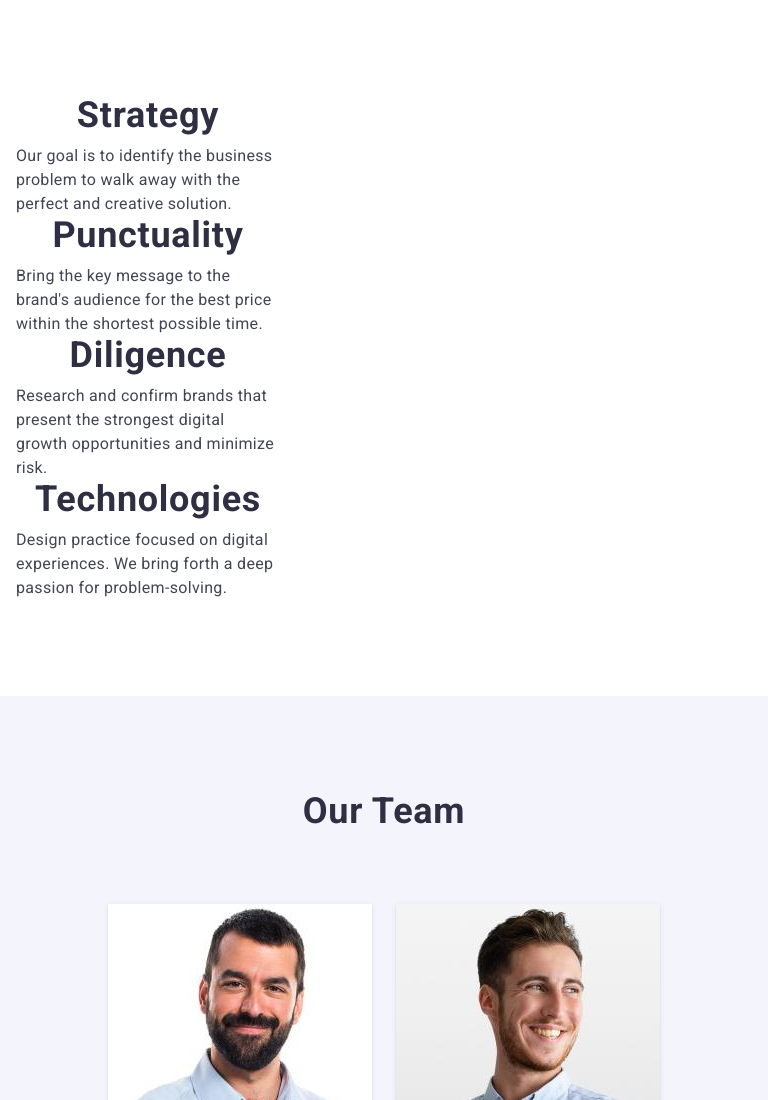
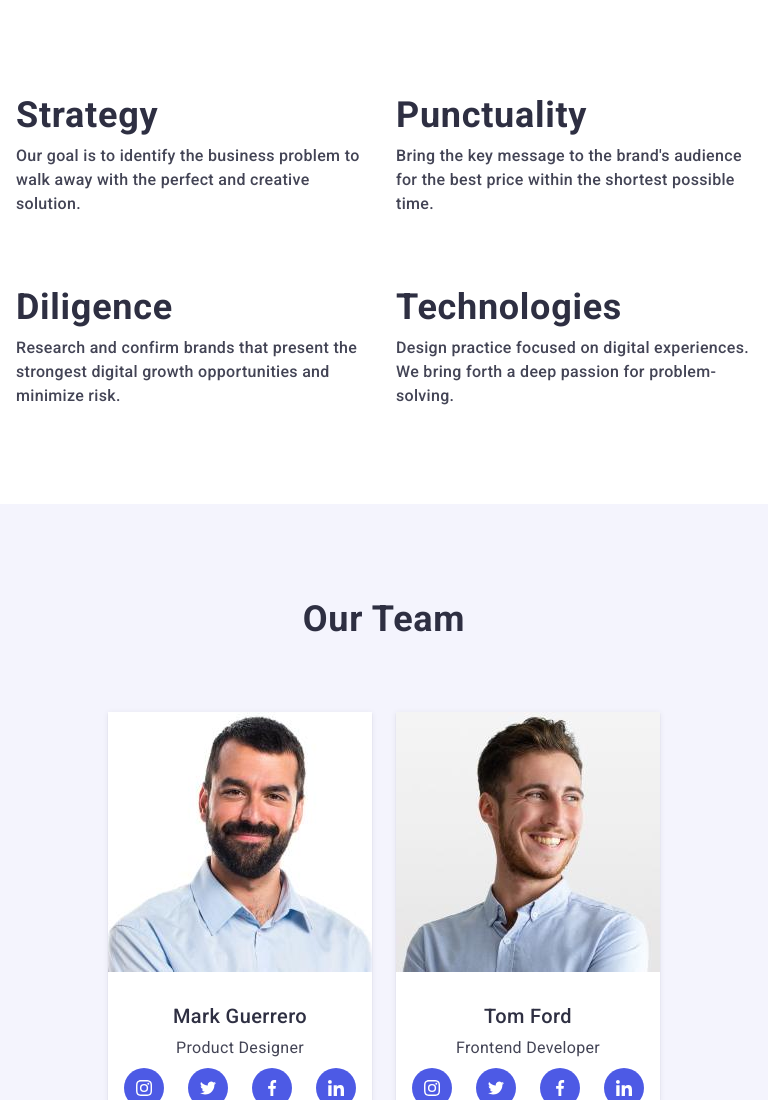
Before and after one commit to NikaDelva/goit-markup-hw-07, a plain HTML site: page index.html in a window 768 px wide. Shown: the top 1100 px of the page. Drawn offline with nearby package versions, Linux system fonts and the light colour scheme.

Commit message:
abput us section completed

```diff
--- a/css/desk-styles.css
+++ b/css/desk-styles.css
@@ -16,6 +16,7 @@
 
     .about-us-menu {
         display: flex;
+        flex-direction: row;
         justify-content: space-between;
     }
 
@@ -37,7 +38,7 @@
     /*===SERVICES SECTION====*/
 
     .services-section {
-        display: initial;
+        display: block;
         padding-top: 0;
     }
 
--- a/css/mob-styles.css
+++ b/css/mob-styles.css
@@ -1,8 +1,26 @@
 @media screen and (min-width: 480px) and (max-width: 767px) {
     .container {
-        max-width: 428px;
+        width: 428px;
     }
 
+    /*About us*/
+    .about-us-menu-item {
+        width: 396px;
+    }
+
+    .mob-tab-title {
+        font-weight: 700;
+        font-size: 36px;
+        line-height: 1.11;
+        text-align: center;
+    }
+
+    .mob-tab-text {
+        font-weight: 500;
+        font-size: 16px;
+        line-height: 1.5;
+        max-width: 100%;
+    }
     /*What are we doing*/
 
     .services-section {
--- a/css/styles.css
+++ b/css/styles.css
@@ -228,24 +228,18 @@ button {
 .about-us-menu {
   display: flex;
   flex-direction: column;
-  justify-content: space-between;
+  justify-content: center;
+  align-items: center;
+  row-gap: 72px;
 }
 
 .about-us-menu-item {
   width: 264px;
 }
 
+
 .about-us-item-icon {
   display:none;
-}
-
-.about-us-menu-item > .content-title {
-  font-weight: 700;
-  font-size: 36px;
-  line-height: 1.11;
-  text-align: center;
-  letter-spacing: 0.02em;
-  text-transform: capitalize;
 }
 
 /*====OUR TEAM=====*/
--- a/css/tab-styles.css
+++ b/css/tab-styles.css
@@ -2,6 +2,43 @@
     .container {
         width: 768px;
     }
+
+    /*ABOUT US SECTION*/
+
+    .about-us-item-icon {
+        display: none;
+    }
+
+    .about-us-menu-item {
+        width: 356px;
+    }
+
+    .about-us-menu {
+        display: flex;
+        flex-direction: row;
+        justify-content: center;
+        align-items: center;
+        flex-wrap: wrap;
+        row-gap: 72px;
+        column-gap: 24px;
+    }
+
+    .mob-tab-title {
+        font-weight: 700;
+        font-size: 36px;
+        line-height: 1.11;
+        text-align: left;
+    }
+
+    .mob-tab-text {
+        font-weight: 500;
+        font-size: 16px;
+        line-height: 1.5;
+        max-width: 100%;
+    }
+
+    /*CUSTOMERS*/
+
     .customers-menu-link {
         width: 168px;
         height: 88px;
--- a/index.html
+++ b/index.html
@@ -68,8 +68,8 @@
                                     <use href="./img/symbol-defs.svg#icon-antenna-logo"></use>
                                 </svg>
                             </div>
-                            <h3 class="content-title">Strategy</h3>
-                            <p class="text-description">Our goal is to identify the business
+                            <h3 class="content-title mob-tab-title">Strategy</h3>
+                            <p class="text-description mob-tab-text">Our goal is to identify the business
                             problem to walk away with the perfect and creative solution.</p>
                         </li>
                         <li class="about-us-menu-item">
@@ -78,8 +78,8 @@
                                     <use href="./img/symbol-defs.svg#icon-clock-logo"></use>
                                 </svg>
                             </div>
-                            <h3 class="content-title">Punctuality</h3>
-                            <p class="text-description">Bring the key message to the brand's audience for the best price within the shortest possible time.</p>
+                            <h3 class="content-title mob-tab-title">Punctuality</h3>
+                            <p class="text-description mob-tab-text">Bring the key message to the brand's audience for the best price within the shortest possible time.</p>
                         </li>
                         <li class="about-us-menu-item">
                             <div class="about-us-item-icon">
@@ -87,8 +87,8 @@
                                     <use href="./img/symbol-defs.svg#icon-diagram-logo"></use>
                                 </svg>
                             </div>
-                            <h3 class="content-title">Diligence</h3>
-                            <p class="text-description">Research and confirm brands that present the strongest digital growth opportunities and minimize risk.</p>
+                            <h3 class="content-title mob-tab-title">Diligence</h3>
+                            <p class="text-description mob-tab-text">Research and confirm brands that present the strongest digital growth opportunities and minimize risk.</p>
                         </li>
                         <li class="about-us-menu-item">
                             <div class="about-us-item-icon">
@@ -96,8 +96,8 @@
                                     <use href="./img/symbol-defs.svg#icon-astronaut-logo"></use>
                                 </svg>
                             </div>
-                            <h3 class="content-title">Technologies</h3>
-                            <p class="text-description">Design practice focused on digital experiences. We bring forth a deep passion for problem-solving.</p>
+                            <h3 class="content-title mob-tab-title">Technologies</h3>
+                            <p class="text-description mob-tab-text">Design practice focused on digital experiences. We bring forth a deep passion for problem-solving.</p>
                         </li>
                     </ul>
             </div>
```
